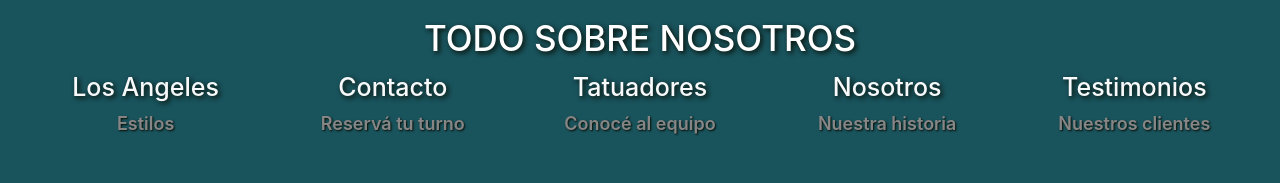
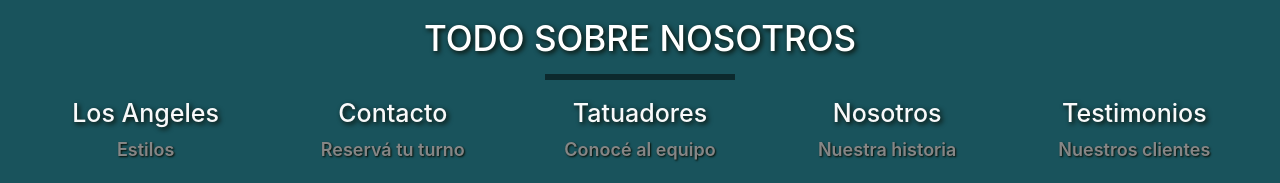
Before and after one commit to ccoelh0/Los-Angeles-Studio_Agustin-Coelho, a plain HTML site: page index.html in a window 1280 px wide. Shown: the part 3319-3502 px from the top of the page. Before the commit the page ends 3476 px from the top, so only its background shows below. Drawn offline with nearby package versions, Linux system fonts and the light colour scheme.

Commit message:
Desafio complementario: cambios desde GitHub
Agregue el css del subrayado del Mapa de Navegacion

```diff
--- a/style-img/css/losangelescoelho.css
+++ b/style-img/css/losangelescoelho.css
@@ -60,7 +60,15 @@ li{
     margin-bottom: 20px;
 }
 
-
+.subrayadoMapa{
+    width: 190px;
+    height: 6px;
+    background: #00000081;
+    margin: auto;
+    position: relative;
+    top: 2%;
+    margin-bottom: 20px;
+}
 
 .subrayadoNoindexh1{
     width: 100px;
```
